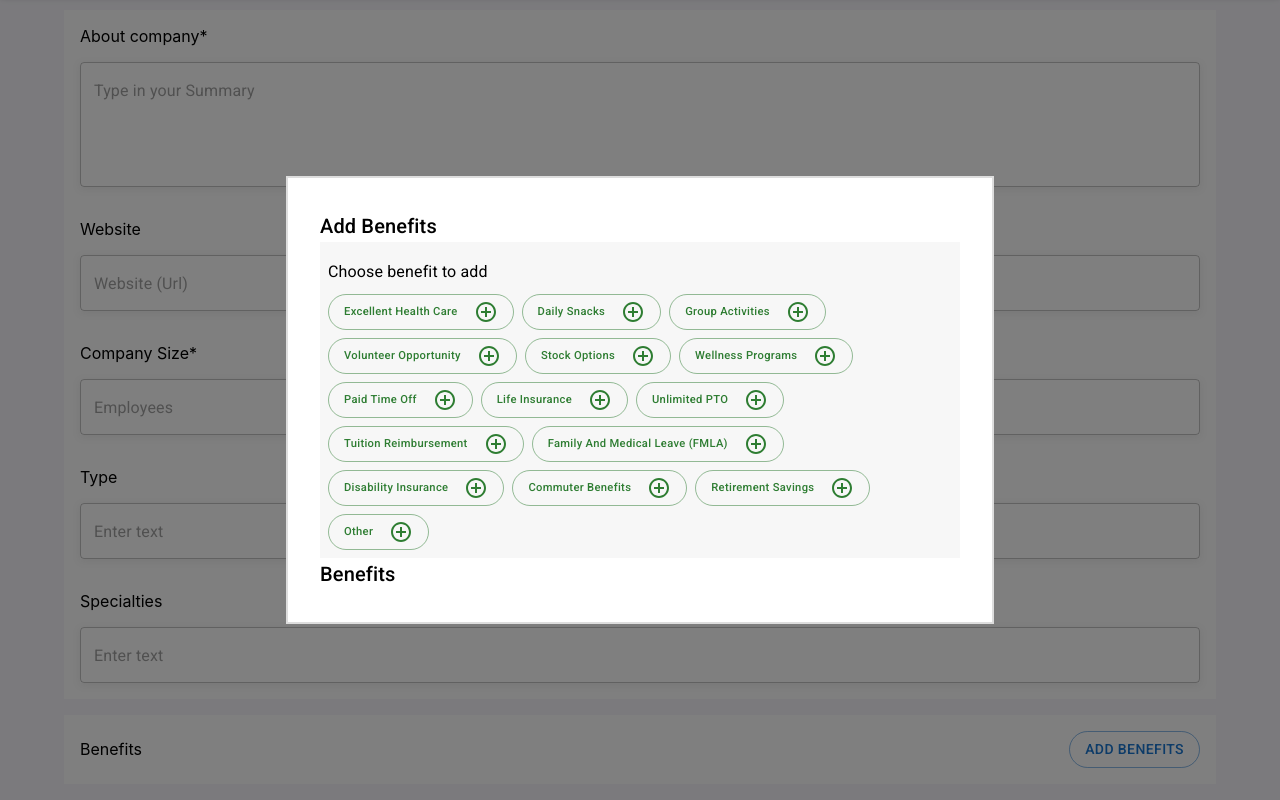
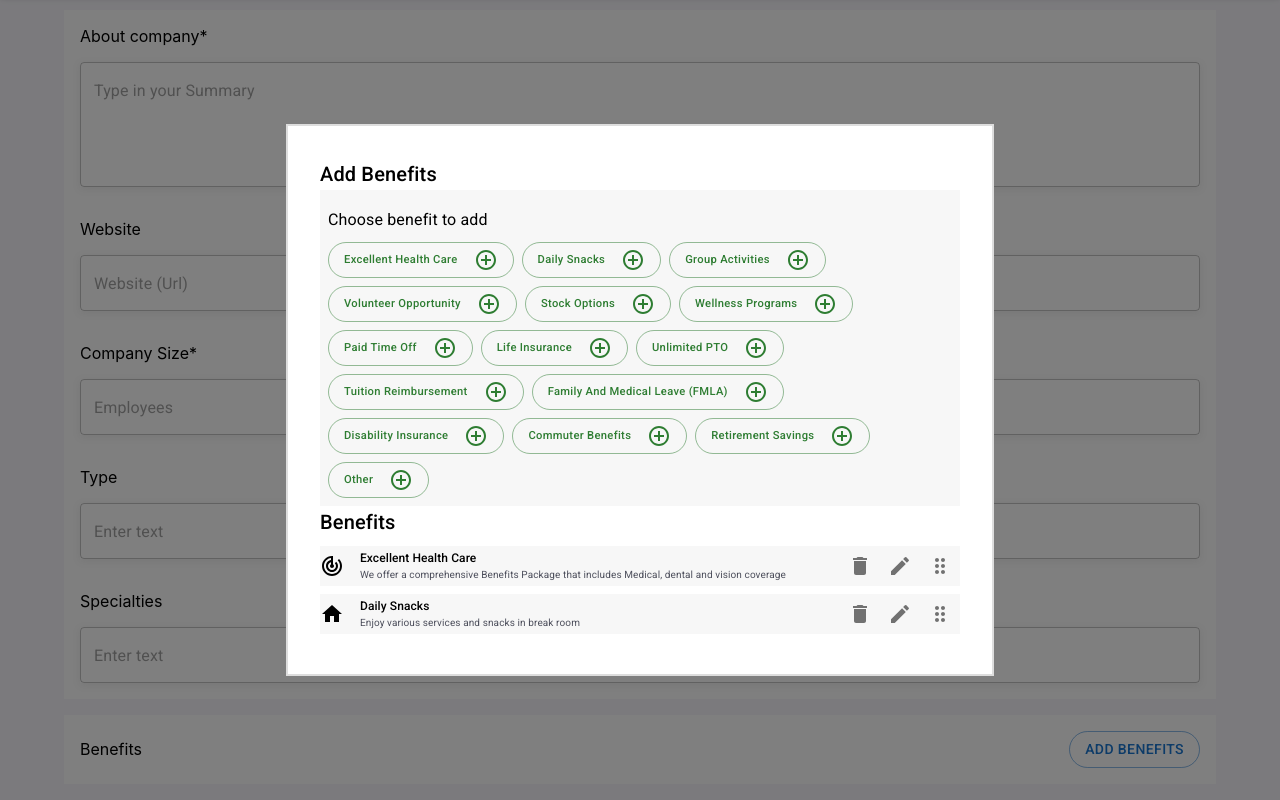
Before and after one commit to apelmahmudDev/rapid, a React (Create React App) app: page / in a window 1280 px wide. Both pictures are taken after a click on the button "ADD BENEFITS". Shown: the part 62-862 px from the top of the page. Built offline with nearby package versions, Linux system fonts and the light colour scheme.

Commit message:
benefit customize design done

```diff
--- a/src/components/AddBenefits/AddBenefits.js
+++ b/src/components/AddBenefits/AddBenefits.js
@@ -1,7 +1,7 @@
 import { Container, Button } from "@mui/material";
 import { Box } from "@mui/system";
 import React, { useState } from "react";
-import RapidModal from "../RapidModal/RapidModal";
+import RapidModal from "../Modal/RapidModal/RapidModal";
 
 const AddBenefits = () => {
 	// modal handler state & methods
--- /dev/null
+++ b/src/components/Modal/BenefitCustomize.js
@@ -0,0 +1,93 @@
+import TrackChangesIcon from "@mui/icons-material/TrackChanges";
+import EditIcon from "@mui/icons-material/Edit";
+import DeleteIcon from "@mui/icons-material/Delete";
+import DragIndicatorIcon from "@mui/icons-material/DragIndicator";
+import HomeIcon from "@mui/icons-material/Home";
+import { createTheme, ThemeProvider } from "@mui/material/styles";
+import { IconButton, Typography } from "@mui/material";
+import { Box } from "@mui/system";
+
+const theme = createTheme({
+	typography: {
+		subtitle2: {
+			fontSize: 12,
+		},
+		body2: {
+			fontSize: 10,
+			color: "#4D4F5C",
+		},
+	},
+});
+
+const BenefitCustomize = () => {
+	return (
+		<ThemeProvider theme={theme}>
+			<Typography variant="h6" component="h2">
+				Benefits
+			</Typography>
+
+			{/* first item */}
+			<Box
+				sx={{
+					display: "flex",
+					alignItems: "center",
+					gap: 2,
+					bgcolor: "#f7f7f7",
+					my: 1,
+				}}
+			>
+				<TrackChangesIcon />
+				<Box sx={{ flexGrow: 1 }}>
+					<Typography variant="subtitle2">Excellent Health Care</Typography>
+					<Typography variant="body2">
+						We offer a comprehensive Benefits Package that includes Medical,
+						dental and vision coverage
+					</Typography>
+				</Box>
+				<div>
+					<IconButton>
+						<DeleteIcon />
+					</IconButton>
+					<IconButton>
+						<EditIcon />
+					</IconButton>
+					<IconButton>
+						<DragIndicatorIcon />
+					</IconButton>
+				</div>
+			</Box>
+
+			{/* second item */}
+			<Box
+				sx={{
+					display: "flex",
+					alignItems: "center",
+					gap: 2,
+					bgcolor: "#f7f7f7",
+					my: 1,
+				}}
+			>
+				<HomeIcon />
+				<Box sx={{ flexGrow: 1 }}>
+					<Typography variant="subtitle2">Daily Snacks</Typography>
+					<Typography variant="body2">
+						Enjoy various services and snacks in break room
+					</Typography>
+				</Box>
+				<div>
+					<IconButton>
+						<DeleteIcon />
+					</IconButton>
+					<IconButton>
+						<EditIcon />
+					</IconButton>
+					<IconButton>
+						<DragIndicatorIcon />
+					</IconButton>
+				</div>
+			</Box>
+		</ThemeProvider>
+	);
+};
+
+export default BenefitCustomize;
--- a/src/components/RapidModal/RapidModal.js
+++ b/src/components/Modal/RapidModal/RapidModal.js
@@ -2,8 +2,10 @@ import { Button, Modal, Typography } from "@mui/material";
 import { makeStyles } from "@mui/styles";
 import { Box } from "@mui/system";
 import ControlPointIcon from "@mui/icons-material/ControlPoint";
-import { benefitOptions } from "../../data/benefitOptions";
+import { benefitOptions } from "../../../data/benefitOptions";
+import BenefitCustomize from "../BenefitCustomize";
 
+// custom styles
 const style = {
 	position: "absolute",
 	top: "50%",
@@ -27,12 +29,7 @@ const RapidModal = ({ open, handleClose }) => {
 	const classes = useStyles();
 
 	return (
-		<Modal
-			open={open}
-			onClose={handleClose}
-			aria-labelledby="modal-modal-title"
-			aria-describedby="modal-modal-description"
-		>
+		<Modal open={open} onClose={handleClose}>
 			<Box sx={style}>
 				<Typography id="modal-modal-title" variant="h6" component="h2">
 					Add Benefits
@@ -71,10 +68,8 @@ const RapidModal = ({ open, handleClose }) => {
 					</Box>
 				</Box>
 
-				{/* Benefits */}
-				<Typography variant="h6" component="h2">
-					Benefits
-				</Typography>
+				{/* Benefits customize chance */}
+				<BenefitCustomize />
 			</Box>
 		</Modal>
 	);
```
